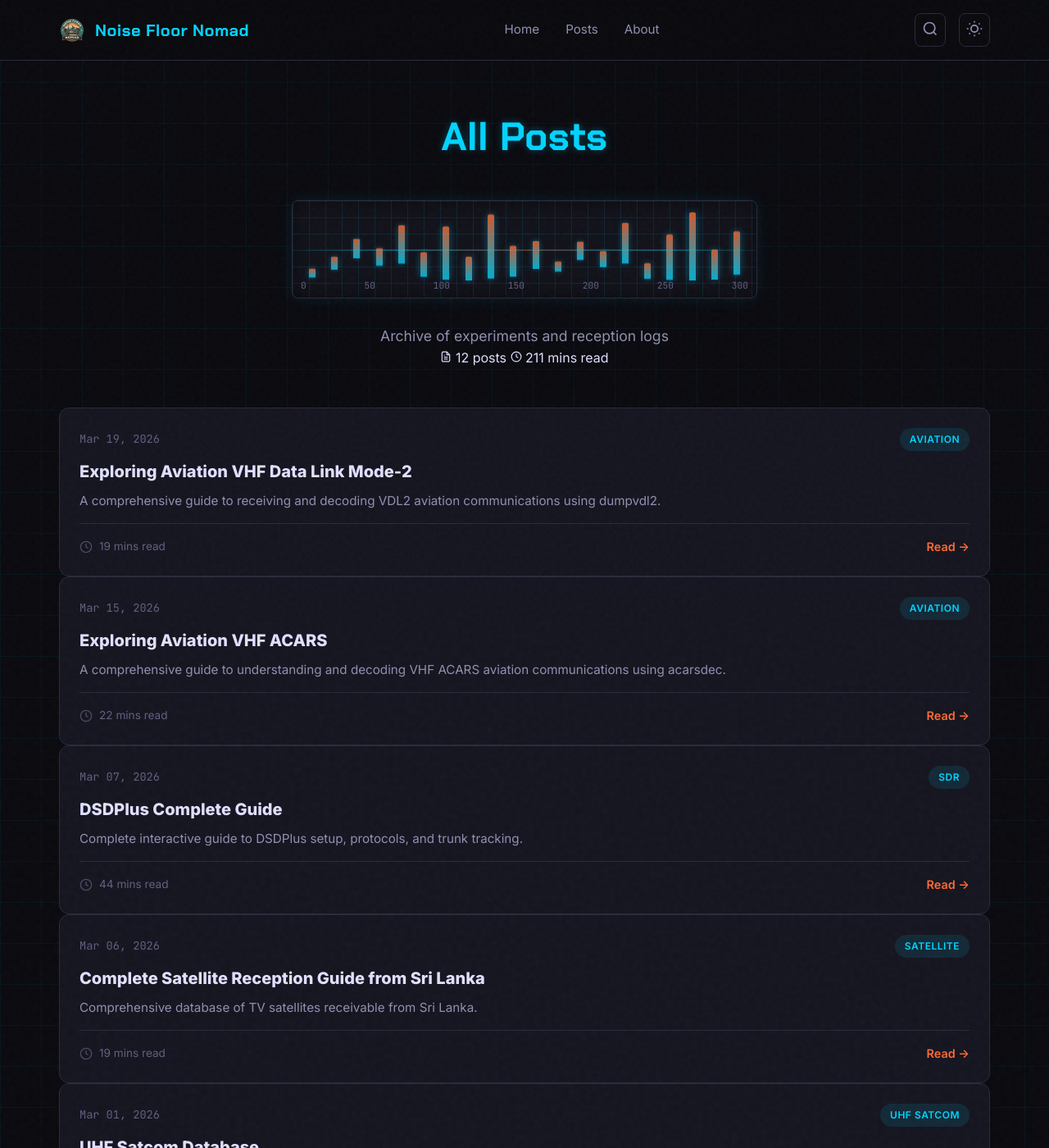
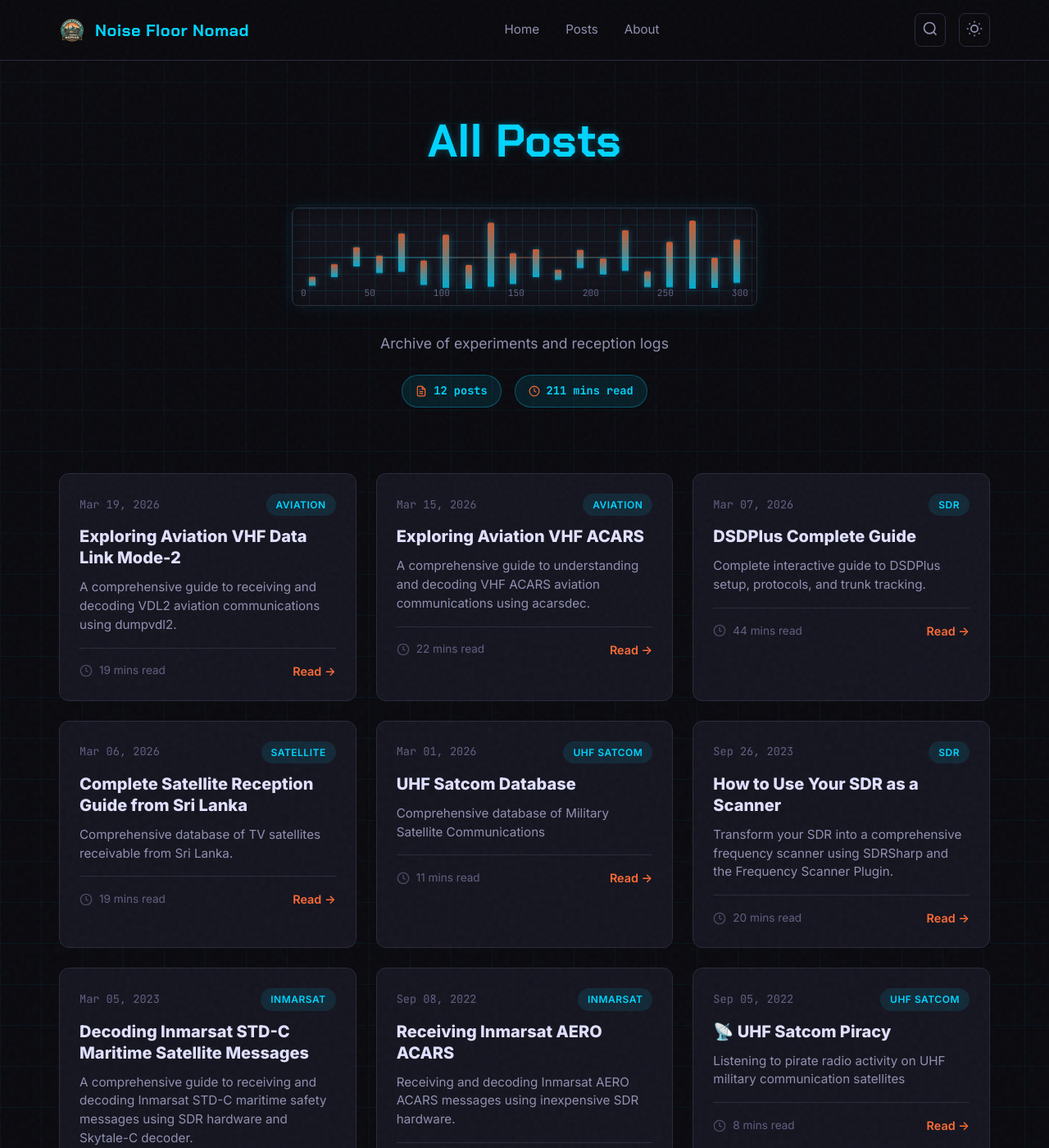
Before and after one commit to hmdsamarasekara/hmdsamarasekara.github.io, a Jekyll site: the page built from _posts/2025-03-01-uhf-satcom-database.md, in a window 1280 px wide and 1400 px high. Shown: the whole window at 82% size. Built offline with Jekyll 4.4.1, drawn with Linux system fonts in a browser that asks for light colours.

Commit message:
Update main.scss

```diff
--- a/assets/css/main.scss
+++ b/assets/css/main.scss
@@ -701,6 +701,94 @@ a {
   }
 }
 
+// ============================================
+// POSTS ARCHIVE PAGE STYLES
+// ============================================
+
+// Posts Archive Hero
+.posts-hero {
+  padding: 4rem 0 3rem;
+
+  .hero-title {
+    font-size: clamp(2rem, 5vw, 3.5rem);
+  }
+
+  .posts-stats {
+    display: flex;
+    gap: 1rem;
+    justify-content: center;
+    flex-wrap: wrap;
+    margin-top: 1.5rem;
+
+    .stat-badge {
+      display: inline-flex;
+      align-items: center;
+      gap: 0.5rem;
+      background: rgba(0, 212, 255, 0.1);
+      border: 1px solid rgba(0, 212, 255, 0.3);
+      color: var(--accent-cyan);
+      padding: 0.5rem 1rem;
+      border-radius: 2rem;
+      font-family: var(--font-mono);
+      font-size: 0.85rem;
+      font-weight: 600;
+
+      svg {
+        stroke: var(--accent-orange);
+      }
+    }
+  }
+}
+
+// Posts Archive Grid
+.posts-archive-grid {
+  display: grid;
+  grid-template-columns: repeat(auto-fill, minmax(350px, 1fr));
+  gap: 1.5rem;
+  padding: 2rem 0 4rem;
+
+  .archive-card {
+    background: var(--bg-card);
+    border: 1px solid var(--border-color);
+    border-radius: 0.75rem;
+    padding: 1.5rem;
+    transition: all 0.3s ease;
+    position: relative;
+    overflow: hidden;
+
+    &::before {
+      content: '';
+      position: absolute;
+      top: 0;
+      left: 0;
+      width: 100%;
+      height: 3px;
+      background: linear-gradient(90deg, var(--accent-cyan), var(--accent-orange));
+      transform: scaleX(0);
+      transition: transform 0.3s ease;
+    }
+
+    &:hover {
+      transform: translateY(-5px);
+      border-color: var(--accent-cyan);
+      box-shadow: 0 10px 30px rgba(0, 212, 255, 0.1);
+
+      &::before {
+        transform: scaleX(1);
+      }
+    }
+  }
+}
+
+// Remove old posts-list header styling
+.posts-list {
+  padding: 0;
+
+  .posts-list-header {
+    display: none;
+  }
+}
+
 // Post Page Styles
 .post-hero {
   background: var(--bg-secondary);
@@ -1130,7 +1218,7 @@ a {
 }
 
 // Centered section titles
-.section-title {
+.footer-section-title {
   display: flex;
   align-items: center;
   justify-content: center;
@@ -1371,7 +1459,6 @@ a {
   &.dmr,
   &.allstar,
   &.satnogs {
-    // No gradient backgrounds - standard styling only
     background: var(--bg-secondary);
     border-color: var(--border-color);
 
@@ -1459,27 +1546,29 @@ a {
   font-size: 0.9rem;
 }
 
-// Posts List Page
-.posts-list {
-  padding: 2rem 0;
-}
-
-.posts-list-header {
-  text-align: center;
-  margin-bottom: 3rem;
-
-  h1 {
-    font-size: 2.5rem;
-    margin-bottom: 0.5rem;
-  }
-
-  p {
-    color: var(--text-secondary);
-  }
-}
-
 // Responsive
 @media (max-width: 968px) {
+  .site-nav {
+    display: none;
+  }
+
+  .post-layout {
+    grid-template-columns: 1fr;
+  }
+
+  .post-sidebar {
+    order: -1;
+  }
+
+  .post-nav .container {
+    flex-direction: column;
+    gap: 1rem;
+
+    a {
+      max-width: 100%;
+    }
+  }
+
   .footer-content {
     grid-template-columns: 1fr;
     gap: 1.5rem;
@@ -1503,6 +1592,38 @@ a {
   .weather-cards {
     grid-template-columns: 1fr 1fr;
   }
+
+  .posts-archive-grid {
+    grid-template-columns: 1fr;
+  }
+}
+
+@media (max-width: 768px) {
+  .posts-hero {
+    padding: 3rem 0 2rem;
+
+    .spectrum-container {
+      margin: 1.5rem auto;
+    }
+  }
+
+  .posts-archive-grid {
+    gap: 1rem;
+    padding: 1.5rem 0 3rem;
+  }
+
+  .hero-title {
+    font-size: 2rem;
+  }
+
+  .posts-grid {
+    grid-template-columns: 1fr;
+  }
+
+  .footer-bottom {
+    flex-direction: column;
+    text-align: center;
+  }
 }
 
 @media (max-width: 480px) {
@@ -1514,4 +1635,8 @@ a {
     grid-template-columns: 1fr;
     grid-template-rows: repeat(6, auto);
   }
-}
+
+  :root {
+    --container-padding: 1rem;
+  }
+}
```
